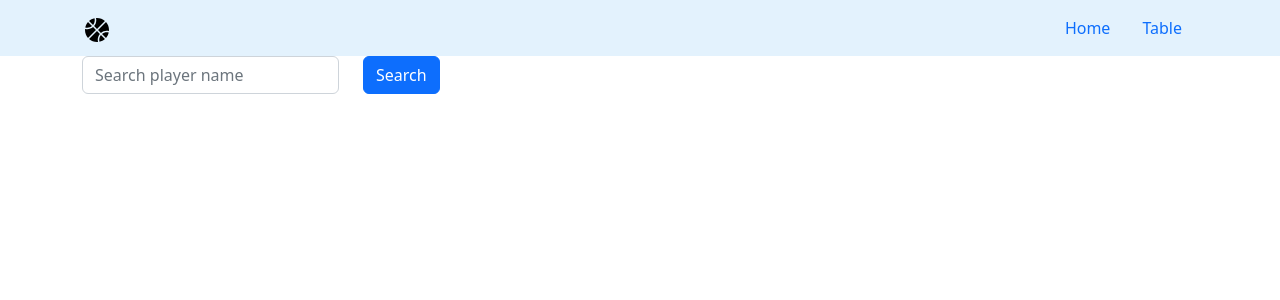
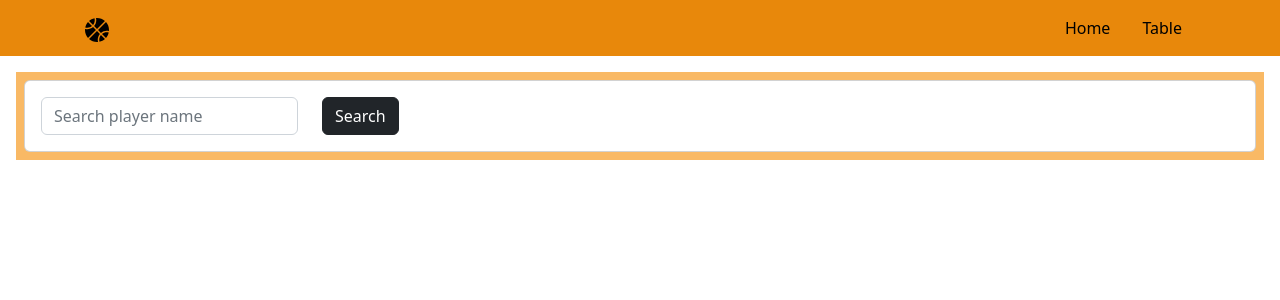
Before and after one commit to Ed7723/SalaryCapOptimizer, a Flask app: page / in a window 1280 px wide. Shown: the top 300 px of the page. Run offline with Flask 2, Linux system fonts and the light colour scheme.

Commit message:
Added coloring

```diff
--- a/src/static/styles.css
+++ b/src/static/styles.css
@@ -1,3 +1,20 @@
-table {
+:root {
+    --orange: #e8880b;
+    --orangeTwo: #f9b965;
+}
+
+table{
     border-radius: 7px;
 }
+.navbar{
+    background-color: var(--orange);
+}
+.section-content{
+    background-color: var(--orangeTwo);
+}
+.nav-link{
+    color:black;
+}
+.nav-link:hover{
+    color:white;
+}
--- a/src/templates/base.html
+++ b/src/templates/base.html
@@ -8,7 +8,7 @@
     <link rel="stylesheet" href="{{ url_for('static', filename='styles.css') }}">
   </head>
   <body>
-    <nav class="navbar" style="background-color: #e3f2fd;">
+    <nav class="navbar">
         <div class="container">
             <a class="navbar-brand" href="{{ url_for('index') }}">
               <img src="{{url_for('static', filename='bball.svg')}}" alt="Basketball" width="30" height="24">
@@ -23,15 +23,19 @@
             </ul>
         </div>
     </nav>
-
-    <section class="content">
+    <section class = "section-content m-3 p-2">
         <header>
             {% block header %}{% endblock %}
         </header>
-        <div class="container text-center">
-            {% block content %}{% endblock %}
+        <div class="card">
+            <div class="card-body">
+                {% block content %}{% endblock %}
+            </div>
         </div>
     </section>
+    <footer>
+
+    </footer>
     <script src="https://cdn.jsdelivr.net/npm/bootstrap@5.2.1/dist/js/bootstrap.bundle.min.js" integrity="sha384-u1OknCvxWvY5kfmNBILK2hRnQC3Pr17a+RTT6rIHI7NnikvbZlHgTPOOmMi466C8" crossorigin="anonymous"></script>
   </body>
 </html>
--- a/src/templates/index.html
+++ b/src/templates/index.html
@@ -8,7 +8,7 @@
         <input type="text" class="form-control" id="queryString" placeholder="Search player name">
       </div>
       <div class="col-auto">
-        <button type="submit" class="btn btn-primary mb-3">Search</button>
+        <button type="submit" class="btn btn-dark">Search</button>
       </div>
     </form>
 {% endblock %}
```
